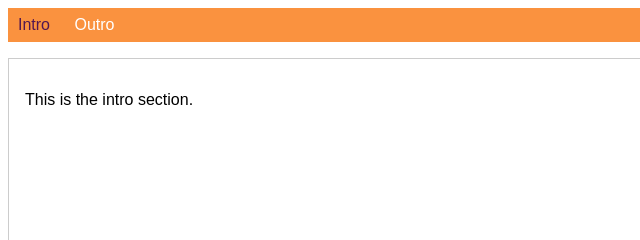
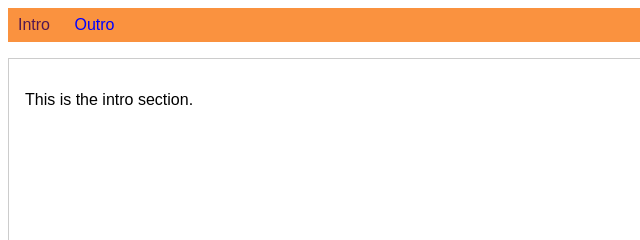
Before and after one commit to jripke74/css-a-4, a plain HTML site: page index.html in a window 1280 px wide. Shown: the top 240 px of the page, 0-640 px from the left. Drawn offline with Linux system fonts and the light colour scheme.

Commit message:
add :not

```diff
--- a/main.css
+++ b/main.css
@@ -18,6 +18,10 @@
   color: #521751
 }
 
+a:not(.active) {
+  color: blue;
+}
+
 .main-section {
   height: 800px;
   border: 1px solid #ccc !important;
```
